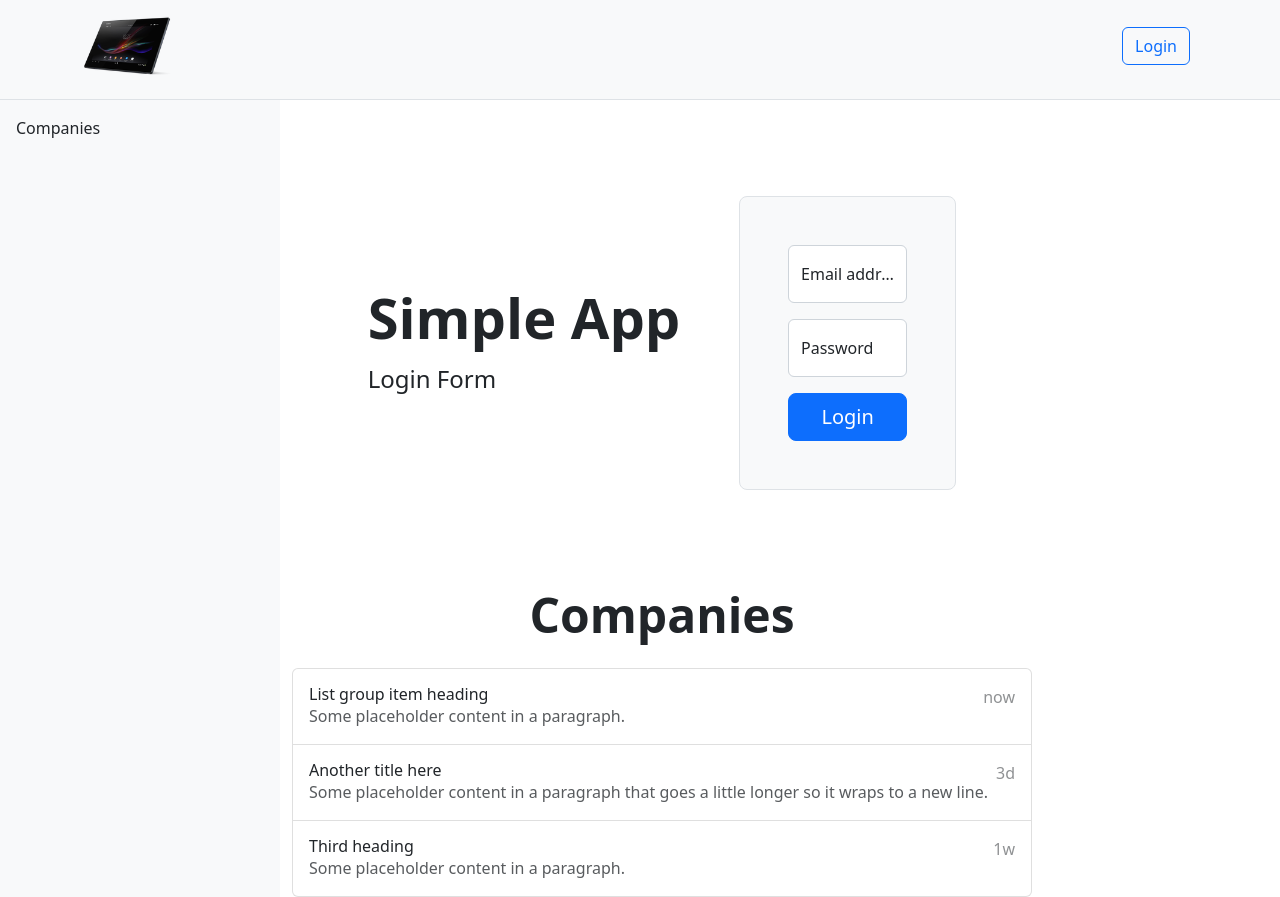
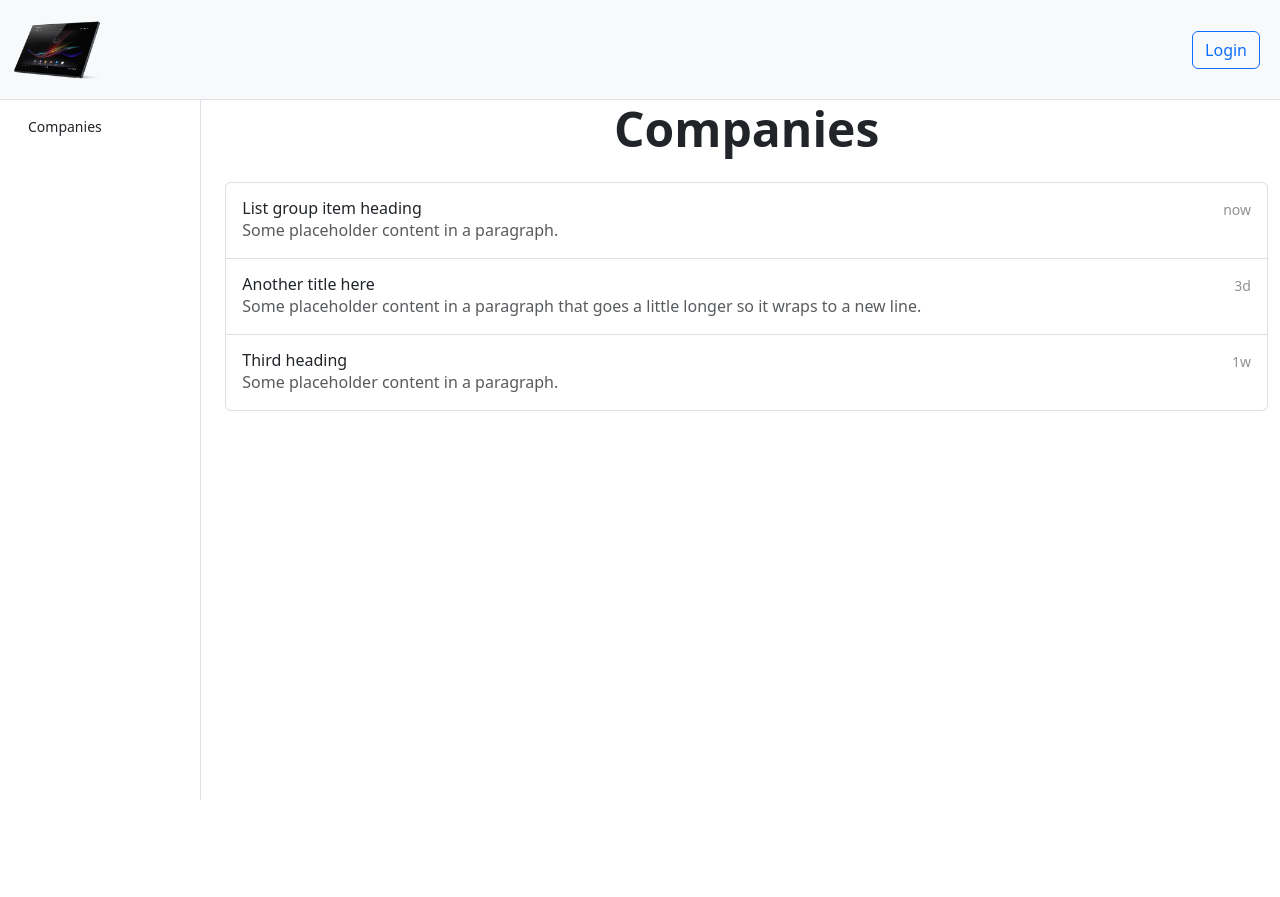
Before and after one commit to EVeligora/simple_react, a React (Create React App) app: page / in a window 1280 px wide. After the commit the page ends 800 px from the top, so only its background shows below. Built offline with nearby package versions, Linux system fonts and the light colour scheme.

Commit message:
bootstrap fix

```diff
--- a/src/App.js
+++ b/src/App.js
@@ -8,11 +8,15 @@ const App = () => {
   return (
     <>
       <Header />
-      <main className="d-flex flex-nowrap" style={{ paddingTop: '100px' }}>
-        <Sidebar />
-        <div className="comtainer">
-          <Login />
-          <Companies />
+      <main className="container-xxl h-100" style={{ paddingTop: "100px" }}>
+        <div class="row h-100">
+          <div class="col-2">
+            <Sidebar />
+          </div>
+          <div class="col-10">
+            {/* <Login /> */}
+            <Companies />
+          </div>
         </div>
       </main>
     </>
--- a/src/components/Companies/Companies.jsx
+++ b/src/components/Companies/Companies.jsx
@@ -1,7 +1,7 @@
 const Companies = () => {
   return (
 
-    <div className="container">
+    <>
       <h1 class="display-5 fw-bold text-center mb-4">Companies</h1>
       <div className="list-group w-auto">
         <a href="#" className="list-group-item list-group-item-action d-flex gap-3 py-3" aria-current="true">
@@ -34,7 +34,7 @@ const Companies = () => {
           </div>
         </a>
       </div>
-    </div>
+    </>
 
   );
 };
--- a/src/components/Header/Header.jsx
+++ b/src/components/Header/Header.jsx
@@ -28,10 +28,10 @@ const Header = () => {
 
 
     <header className="text-bg-light border-bottom fixed-top" style={{ height: '100px' }}>
-      <div className="container-xl style={{ height: '100%' }}">
-        <div className="row d-flex flex-wrap align-items-center justify-content-center justify-content-md-between py-3"  style={{ height: '100%' }} >
-          <a href="/" className="d-flex align-items-center col-md-3 mb-2 mb-md-0 text-dark text-decoration-none">
-            <img src={logo} className="" alt="logo"  height={60} />
+      <div className="container-xxl h-100">
+        <div className="row d-flex flex-wrap align-items-center justify-content-center justify-content-md-between py-3 h-100" >
+          <a href="/" className="d-flex align-items-center col-md-3 mb-2 mb-md-0 text-dark text-decoration-none" style={{ height: '60px' }}>
+            <img src={logo} className="h-100" alt="logo" />
           </a>
 
           <div className="col-md-3 text-end">
--- a/src/components/Sidebar/Sidebar.jsx
+++ b/src/components/Sidebar/Sidebar.jsx
@@ -2,7 +2,7 @@ import logo from "../../images/logo.png";
 
 const Header = () => {
   return (
-    <div className="flex-shrink-0 p-3 text-bg-light" style={{ width: '280px' }}>
+    <div className="flex-shrink-0 p-3 border-end w-100 h-100">
 
           <div className="collapse show" id="home-collapse">
             <ul className="btn-toggle-nav list-unstyled fw-normal pb-1 small">
--- a/src/styles/_main.scss
+++ b/src/styles/_main.scss
@@ -1,11 +1,24 @@
-.logo {
-  height: 8rem;
-  width: 8rem;
-  height: 5rem;
-  img {
-    display: block;
-    width: 100%;
-    height: 100%;
-    object-fit: contain;
-  }
+// .logo {
+//   height: 8rem;
+//   width: 8rem;
+//   height: 5rem;
+//   img {
+//     display: block;
+//     width: 100%;
+//     height: 100%;
+//     object-fit: contain;
+//   }
+// }
+html {
+	height: 100%;
 }
+
+body {
+	position: relative;
+
+	height: 100%;
+}
+
+#root {
+  height: 100%;
+}
--- a/src/styles/main_global.scss
+++ b/src/styles/main_global.scss
@@ -1,5 +1,5 @@
 @import "../../node_modules/bootstrap/scss/bootstrap";
-@import "reset";
+// @import "reset";
 @import "main";
 // @import "helpers/variables";
 // @import "helpers/mixins";
```
